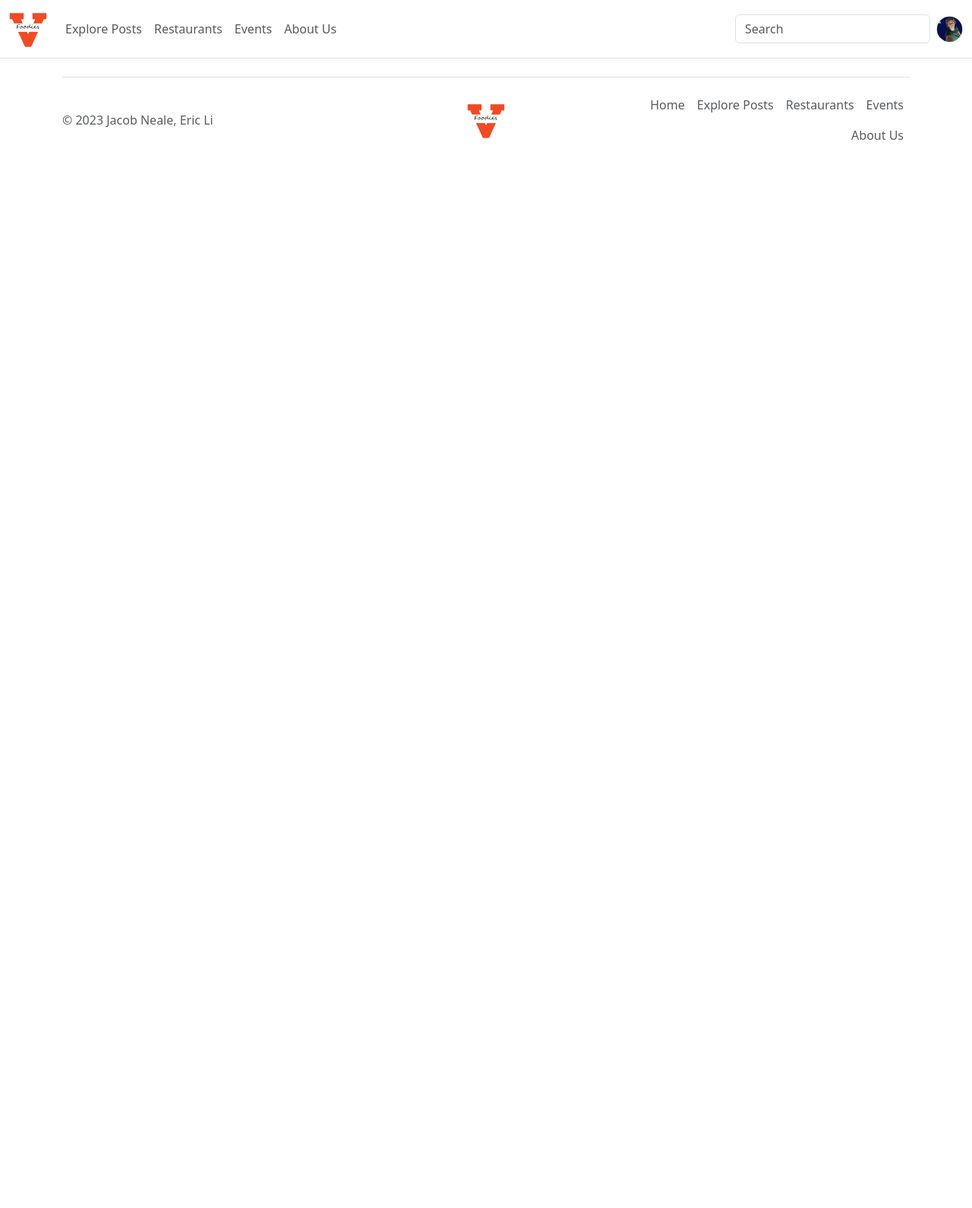
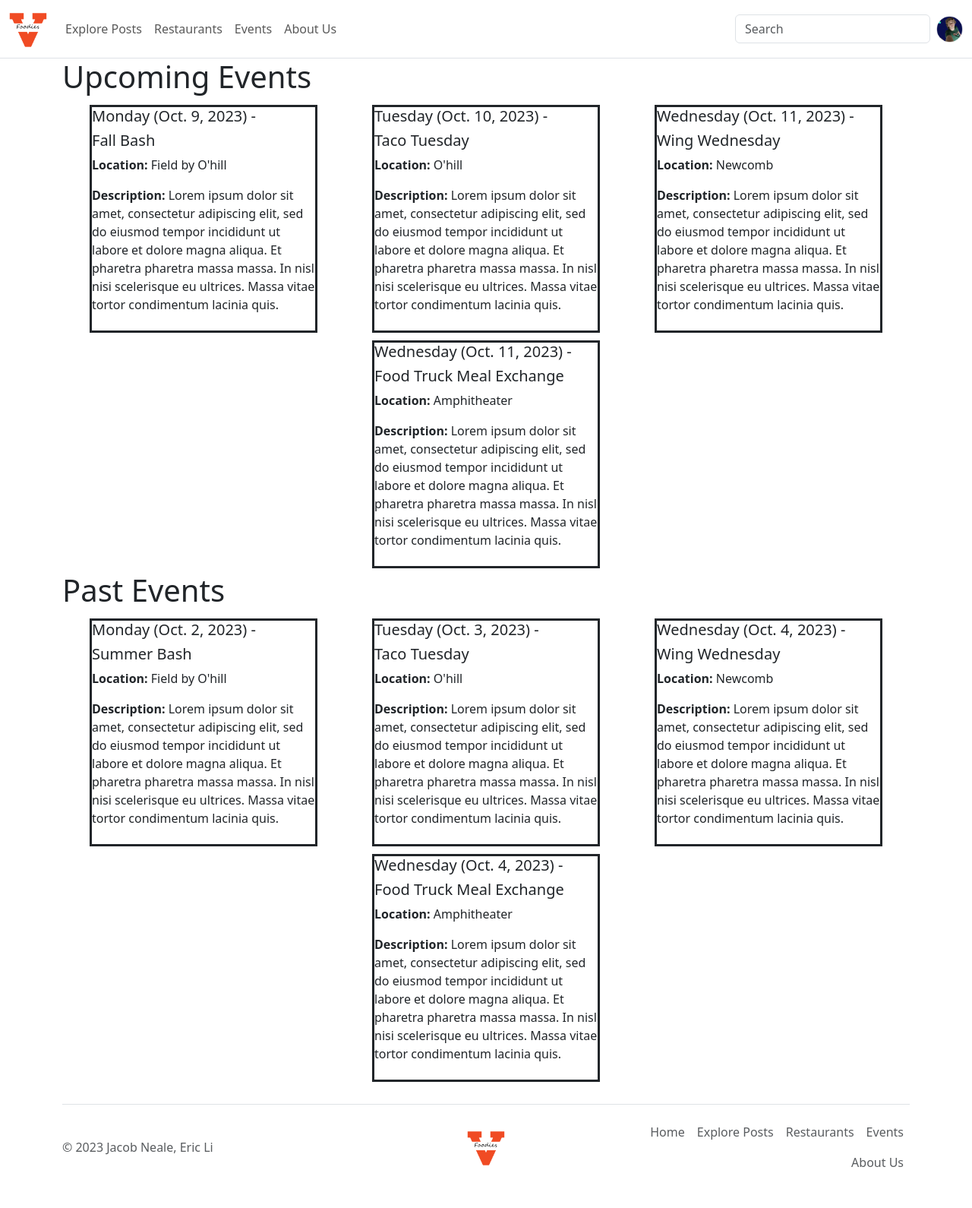
Before and after one commit to jacobcneale/PLWebAppsProject, a PHP site: page /events.html in a window 1280 px wide. Shown: the whole page at 76% size. Before the commit the page ends 184 px from the top, so only its background shows below. Run offline with PHP 8.4, Linux system fonts and the light colour scheme.

Commit message:
Initial design for events page / fixed some other stuff

```diff
--- a/aboutus.html
+++ b/aboutus.html
@@ -67,6 +67,7 @@
             </div>
             <div class="col-sm-6 col-lg-3">
               <figure>
+                <!-- https://www.w3schools.com/tags/tag_figcaption.asp -->
                 <img src="mejosie.png" width="250px" height="500px" alt="Image of Jacob Neale">
                 <figcaption>Jacob Neale</figcaption>
               </figure>
--- a/events.html
+++ b/events.html
@@ -46,6 +46,65 @@
               </nav>
         </header>
 
+        <div class="container">
+          <h1>Upcoming Events</h1>
+          <div class="events">
+            <div>
+              <h5>Monday (Oct. 9, 2023) - </h5>
+              <h5>Fall Bash</h5>
+              <p><b>Location: </b>Field by O'hill</p>
+              <p><b>Description: </b>Lorem ipsum dolor sit amet, consectetur adipiscing elit, sed do eiusmod tempor incididunt ut labore et dolore magna aliqua. Et pharetra pharetra massa massa. In nisl nisi scelerisque eu ultrices. Massa vitae tortor condimentum lacinia quis.</p>
+            </div>
+            <div>
+              <h5>Tuesday (Oct. 10, 2023) - </h5>
+              <h5>Taco Tuesday</h5>
+              <p><b>Location: </b>O'hill</p>
+              <p><b>Description: </b>Lorem ipsum dolor sit amet, consectetur adipiscing elit, sed do eiusmod tempor incididunt ut labore et dolore magna aliqua. Et pharetra pharetra massa massa. In nisl nisi scelerisque eu ultrices. Massa vitae tortor condimentum lacinia quis.</p>
+            </div>
+            <div>
+              <h5>Wednesday (Oct. 11, 2023) - </h5>
+              <h5>Wing Wednesday</h5>
+              <p><b>Location: </b>Newcomb</p>
+              <p><b>Description: </b>Lorem ipsum dolor sit amet, consectetur adipiscing elit, sed do eiusmod tempor incididunt ut labore et dolore magna aliqua. Et pharetra pharetra massa massa. In nisl nisi scelerisque eu ultrices. Massa vitae tortor condimentum lacinia quis.</p>
+            </div>
+            <div>
+              <h5>Wednesday (Oct. 11, 2023) - </h5>
+              <h5>Food Truck Meal Exchange</h5>
+              <p><b>Location: </b>Amphitheater</p>
+              <p><b>Description: </b>Lorem ipsum dolor sit amet, consectetur adipiscing elit, sed do eiusmod tempor incididunt ut labore et dolore magna aliqua. Et pharetra pharetra massa massa. In nisl nisi scelerisque eu ultrices. Massa vitae tortor condimentum lacinia quis.</p>
+            </div>
+          </div>
+        </div>
+
+        <div class="container">
+          <h1>Past Events</h1>
+          <div class="events">
+            <div>
+              <h5>Monday (Oct. 2, 2023) - </h5>
+              <h5>Summer Bash</h5>
+              <p><b>Location: </b>Field by O'hill</p>
+              <p><b>Description: </b>Lorem ipsum dolor sit amet, consectetur adipiscing elit, sed do eiusmod tempor incididunt ut labore et dolore magna aliqua. Et pharetra pharetra massa massa. In nisl nisi scelerisque eu ultrices. Massa vitae tortor condimentum lacinia quis.</p>
+            </div>
+            <div>
+              <h5>Tuesday (Oct. 3, 2023) - </h5>
+              <h5>Taco Tuesday</h5>
+              <p><b>Location: </b>O'hill</p>
+              <p><b>Description: </b>Lorem ipsum dolor sit amet, consectetur adipiscing elit, sed do eiusmod tempor incididunt ut labore et dolore magna aliqua. Et pharetra pharetra massa massa. In nisl nisi scelerisque eu ultrices. Massa vitae tortor condimentum lacinia quis.</p>
+            </div>
+            <div>
+              <h5>Wednesday (Oct. 4, 2023) - </h5>
+              <h5>Wing Wednesday</h5>
+              <p><b>Location: </b>Newcomb</p>
+              <p><b>Description: </b>Lorem ipsum dolor sit amet, consectetur adipiscing elit, sed do eiusmod tempor incididunt ut labore et dolore magna aliqua. Et pharetra pharetra massa massa. In nisl nisi scelerisque eu ultrices. Massa vitae tortor condimentum lacinia quis.</p>
+            </div>
+            <div>
+              <h5>Wednesday (Oct. 4, 2023) - </h5>
+              <h5>Food Truck Meal Exchange</h5>
+              <p><b>Location: </b>Amphitheater</p>
+              <p><b>Description: </b>Lorem ipsum dolor sit amet, consectetur adipiscing elit, sed do eiusmod tempor incididunt ut labore et dolore magna aliqua. Et pharetra pharetra massa massa. In nisl nisi scelerisque eu ultrices. Massa vitae tortor condimentum lacinia quis.</p>
+            </div>
+          </div>
+        </div>
 
         <div class="container">
             <footer class="d-flex flex-wrap justify-content-between align-items-center py-3 my-4 border-top">
--- a/styles/main.css
+++ b/styles/main.css
@@ -1,6 +1,7 @@
 .pagesection {padding-top:25px}
 
 .scrollwheel-items {margin-top:25px; overflow:auto; white-space: nowrap;}
+/* https://designshack.net/articles/css/whats-the-deal-with-display-inline-block/ */
 .scrollwheel-items > div {height:400px; display:inline-block; border-style:solid;margin-top:5px; vertical-align:top;}
 
 .calendar > div > div {width:300px; justify-content:center}
@@ -17,3 +18,6 @@
 .myfeed > div > div > span.postheader > * {display:inline}
 .myfeed > div > div > span.postheader > p {color:grey;margin-right:5px;margin-left:10px}
 .myfeed > div > div > span.postheader > p > a {color:grey}
+
+.events {display: flex; flex-wrap: wrap; flex-direction: row; justify-content: space-around}
+.events > div {border-style:solid; margin:5px; width:300px; height:300px;}
```
